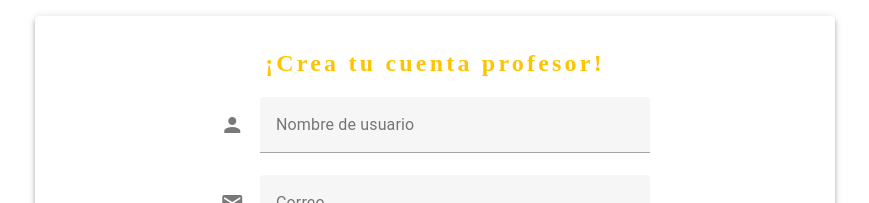
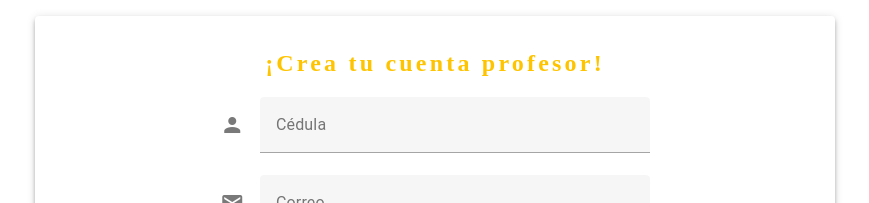
Before and after one commit to Bruna-team/Brunapp, a Vue app: page /SingIn in a window 1280 px wide. Shown: the top 203 px of the page, without its empty margins (205-1074 px from the left). Built offline with nearby package versions, Linux system fonts and the light colour scheme; a web font is replaced by a local one.

Commit message:
Reemplazado label de usuario por Cédula en el archivo del login

```diff
--- a/src/views/LogIn.vue
+++ b/src/views/LogIn.vue
@@ -89,7 +89,7 @@ watch(router.currentRoute, (value) => {
           v-model="userData.username.value"
           :rules="userData.username.rules"
           prepend-icon="mdi-account"
-          label="Nombre de usuario"
+          label="Cédula"
           ></v-text-field>
           <v-text-field
           v-model="userData.password.value"
@@ -137,7 +137,7 @@ watch(router.currentRoute, (value) => {
           v-model="userData.username.value"
           :rules="userData.username.rules"
           prepend-icon="mdi-account"
-          label="Nombre de usuario"
+          label="Cédula"
         ></v-text-field>
         <v-text-field
           v-model="userData.email.value"
```
